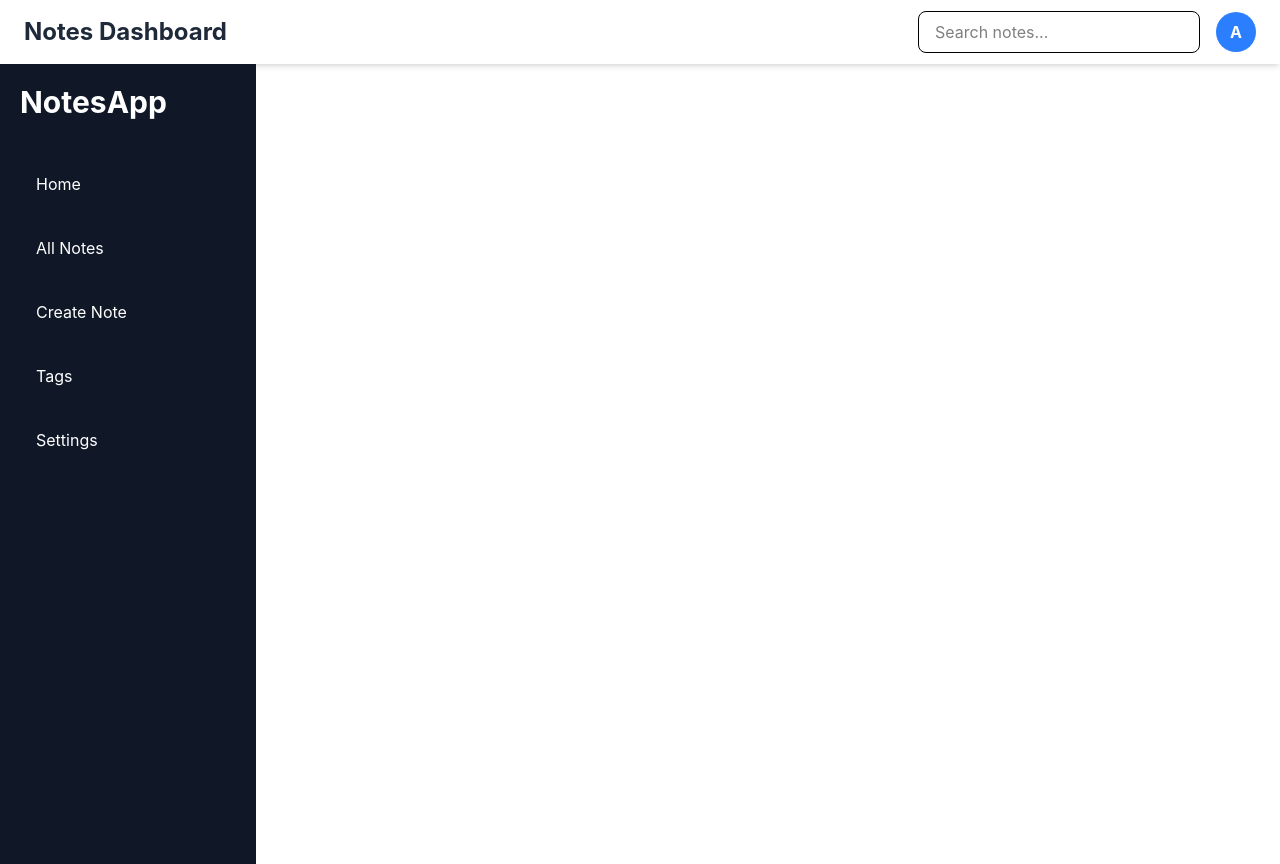
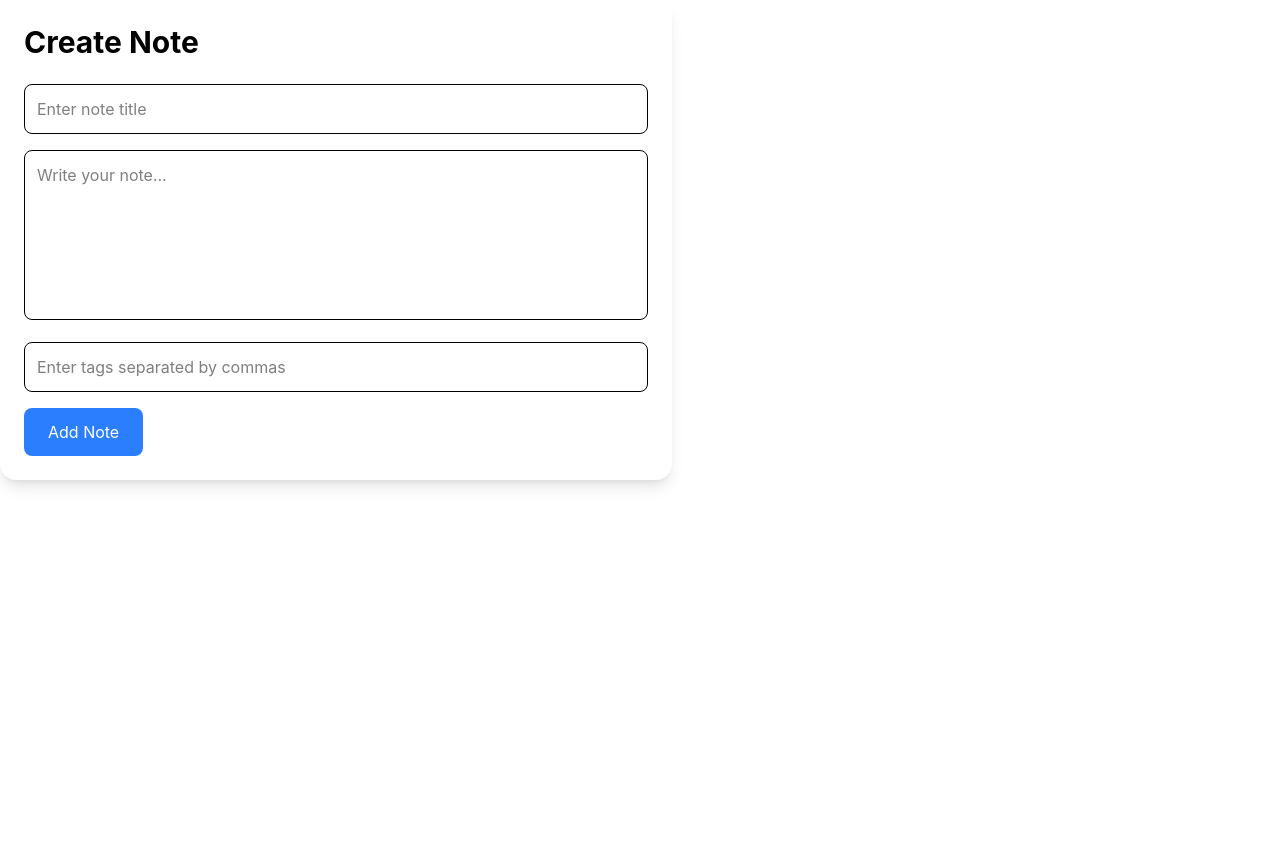
Before and after one commit to aadityap0ap/TagNote-FrontEnd, a React (Vite) app in the folder tagnotefe/: page / in a window 1280 px wide. After the commit the page ends 800 px from the top, so only its background shows below. Built offline with nearby package versions, Linux system fonts and the light colour scheme.

Commit message:
Create note form and integrate dashboard layout

```diff
--- a/tagnotefe/src/App.jsx
+++ b/tagnotefe/src/App.jsx
@@ -1,5 +1,6 @@
 import Buttons from "./components/Buttons"
 import Card from "./components/Card"
+import CreateNote from "./components/CreateNote"
 import Sidebar from "./components/SideBar"
 import Topbar from "./components/Topbar"
 import Signin from "./Pages/Signin"
@@ -27,8 +28,9 @@ function App() {
         content="Normalization removes redundancy in databases."
         tags={["dbms", "sql", "college"]}
       /> */}
-    <Topbar/>
-    <Sidebar/>
+
+    <CreateNote/>
+
 
     </div>
     // <div>
--- /dev/null
+++ b/tagnotefe/src/components/CreateNote.jsx
@@ -0,0 +1,41 @@
+export default function CreateNote() {
+  return (
+    <div className="bg-white p-6 rounded-2xl shadow-lg w-full max-w-2xl">
+
+      <h1 className="text-3xl font-bold mb-6">
+        Create Note
+      </h1>
+
+      <form className="space-y-4">
+
+        {/* Title */}
+        <input
+          type="text"
+          placeholder="Enter note title"
+          className="w-full border p-3 rounded-lg outline-none focus:ring-2 focus:ring-blue-400"
+        />
+
+        {/* Content */}
+        <textarea
+          placeholder="Write your note..."
+          rows="6"
+          className="w-full border p-3 rounded-lg outline-none focus:ring-2 focus:ring-blue-400 resize-none"
+        />
+
+        {/* Tags */}
+        <input
+          type="text"
+          placeholder="Enter tags separated by commas"
+          className="w-full border p-3 rounded-lg outline-none focus:ring-2 focus:ring-blue-400"
+        />
+
+        {/* Button */}
+        <button className="bg-blue-500 text-white px-6 py-3 rounded-lg hover:bg-blue-600 transition">
+          Add Note
+        </button>
+
+      </form>
+
+    </div>
+  );
+}
```
